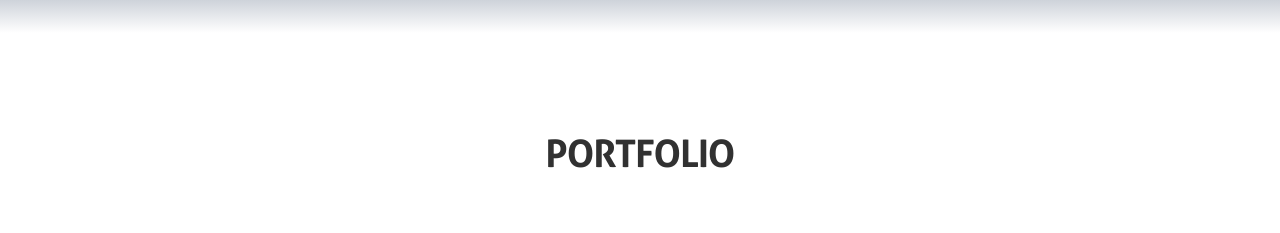
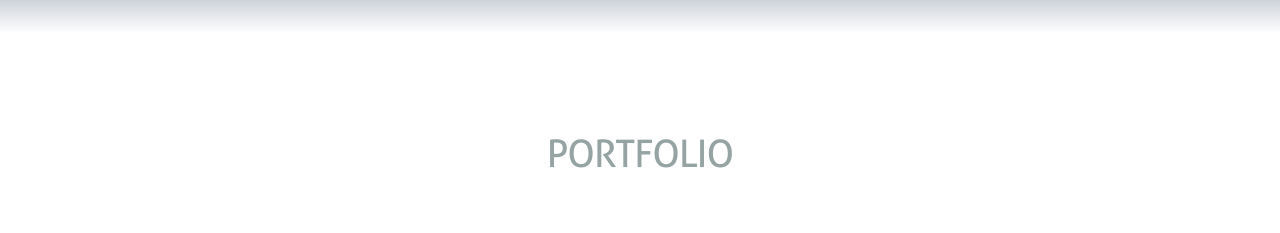
Before and after one commit to apalaciosdev/apalaciosdev-Website, a React (Create React App) app: page / in a window 1280 px wide. Shown: the part 1380-1613 px from the top of the page. Built offline with nearby package versions, Linux system fonts and the light colour scheme.

Commit message:
2201291315

```diff
--- a/src/assets/styles/jss/projects.js
+++ b/src/assets/styles/jss/projects.js
@@ -17,6 +17,12 @@ const projects = {
     marginTop: 100
   },
 
+  h1Projects: {
+    color: '#95A3A3',
+    marginBottom: '-50px',
+    fontFamily: 'Aller-Regular'
+  },
+
 
 }
 
--- a/src/components/Projects.js
+++ b/src/components/Projects.js
@@ -14,7 +14,7 @@ const Projects = ({ data }) => {
 
       </div>
       <div id="projects" className={css.divProjects}>
-        <h1>PORTFOLIO</h1>
+        <h1 className={css.h1Projects}>PORTFOLIO</h1>
         {data.map(info => (
           <Card
             title={info.title}
```
